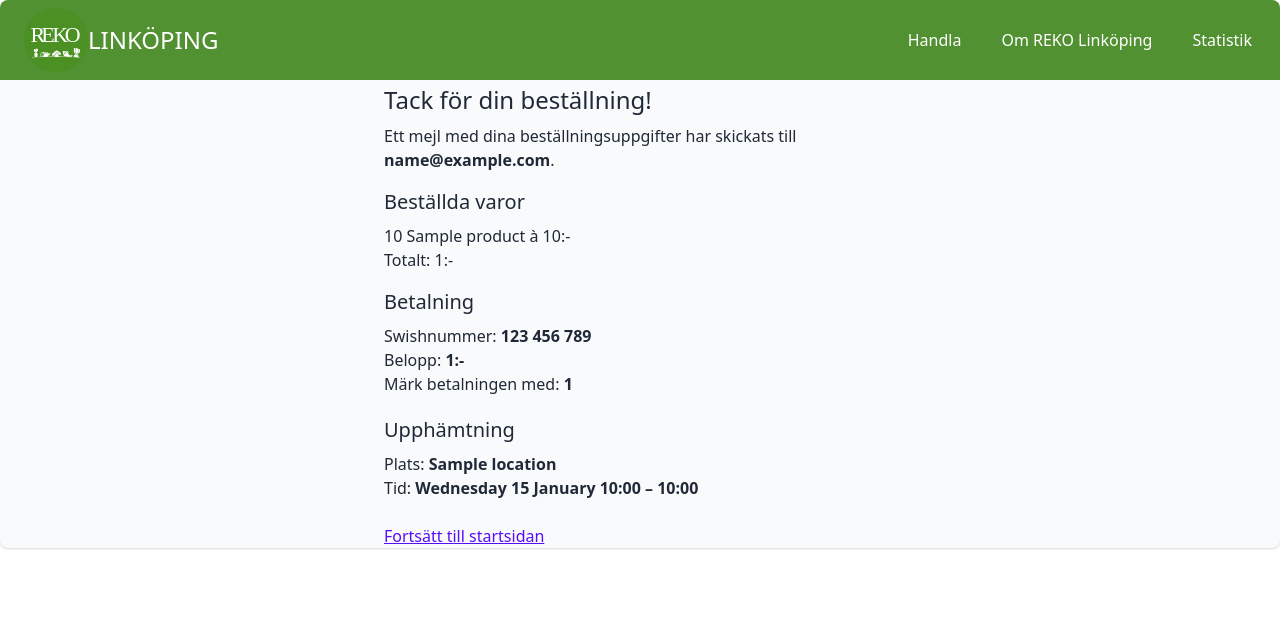
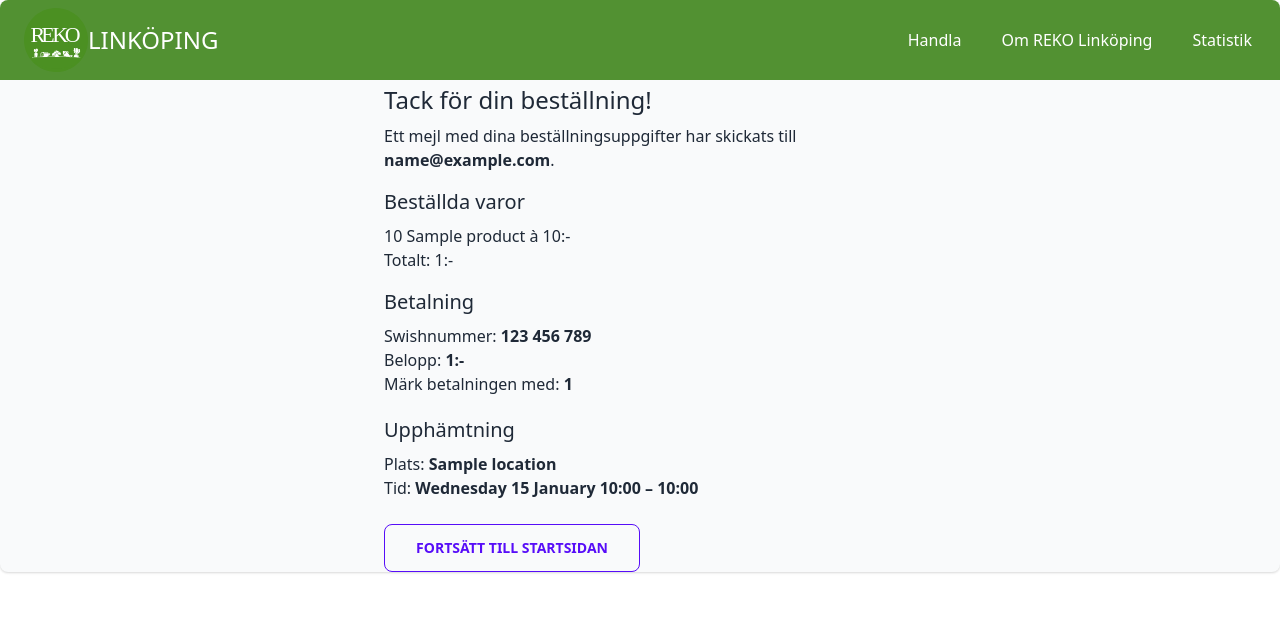
Before and after one commit to pelme/reko, a Django app: template src/reko/templates/order_summary.html in a window 1280 px wide. Shown: the top 624 px of the page. Run offline with Django 3.2, Linux system fonts and the light colour scheme; the template is opened without the code that fills it: most values are stand-ins (such as "Sample title", 1, 10 or a date in 2020); style sheets or scripts are compiled from the project's sources.

Commit message:
Use button instead of link.

```diff
--- a/src/reko/templates/order_summary.html
+++ b/src/reko/templates/order_summary.html
@@ -33,8 +33,7 @@
         <li>Tid: <b>{{ occasion.date|date:"l j F" }} {{ location.time_start|date:"H:i" }} – {{ location.time_end|date:"H:i" }}</b></li>
     </ul>
 
-    <a href="{% url "index" %}" class="mt-6 block link link-primary">Fortsätt till startsidan</a>
-
+    <a href="{% url "index" %}" class="mt-6 btn btn-primary btn-outline btn-wide">Fortsätt till startsidan</a>
 </div>
 
 
```
